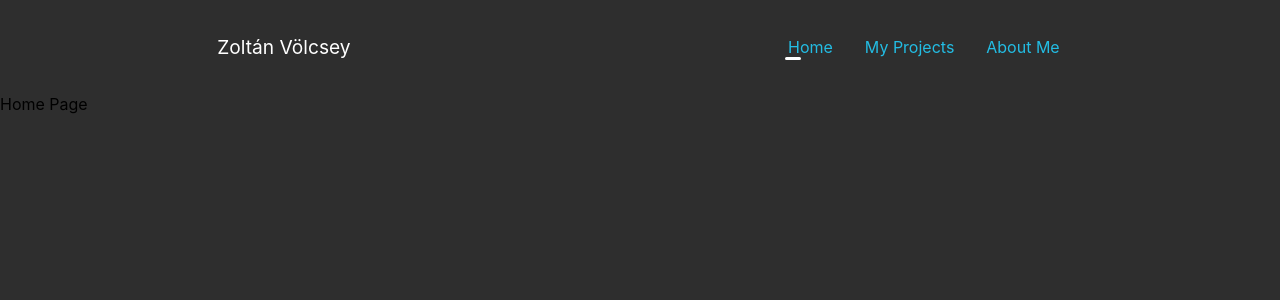
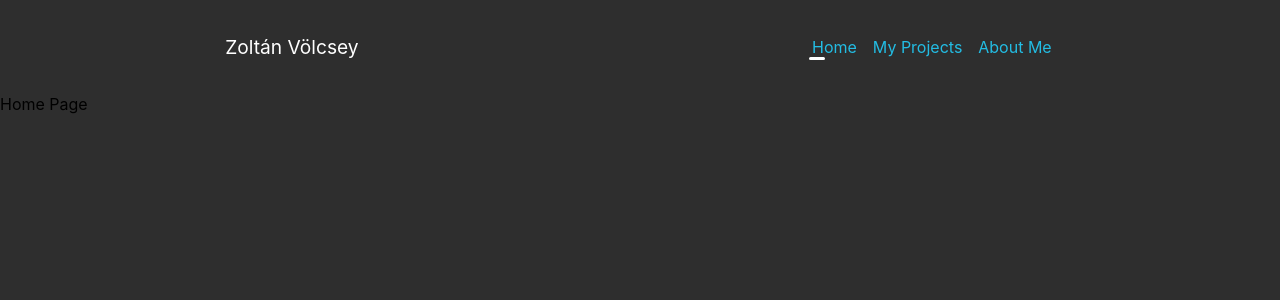
Before and after one commit to zvolcsey/my-portfolio, a React (Create React App) app: page / in a window 1280 px wide. Shown: the top 300 px of the page. Built offline with nearby package versions, Linux system fonts and the light colour scheme.

Commit message:
update margin

```diff
--- a/src/components/Navigations/NavItem.module.css
+++ b/src/components/Navigations/NavItem.module.css
@@ -1,5 +1,5 @@
 .item {
-  margin-right: 1.2rem;
+  margin-right: 0.2rem;
   padding: 0.2rem;
 }
 
```
